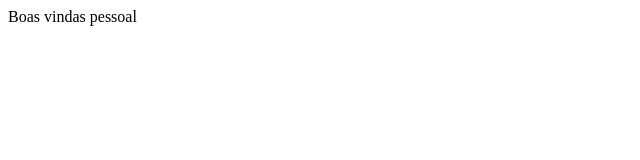
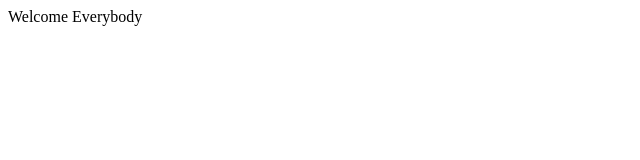
Before and after one commit to AdrianoMonteagudo/AuladeIFDS, a plain HTML site: page index.html in a window 1280 px wide. Shown: the full height of the page, 0-640 px from the left. Drawn offline with Linux system fonts and the light colour scheme.

Commit message:
de_novo2

```diff
--- a/index.html
+++ b/index.html
@@ -4,6 +4,6 @@
     <title>Exercicio</title>
 </head>
 <body>
-    Boas vindas pessoal
+    Welcome Everybody
 </body>
 </html>
```
